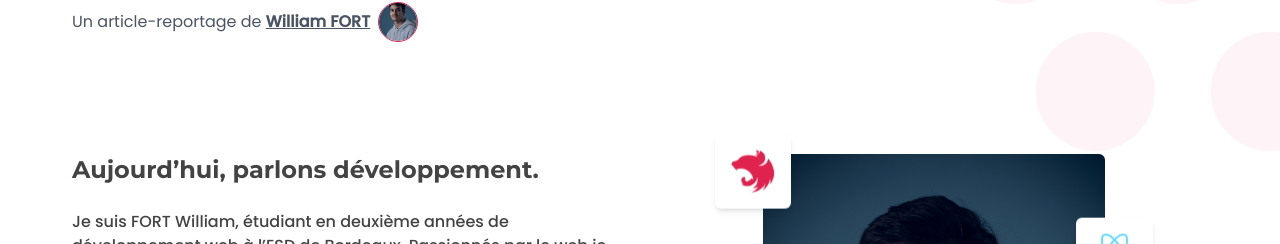
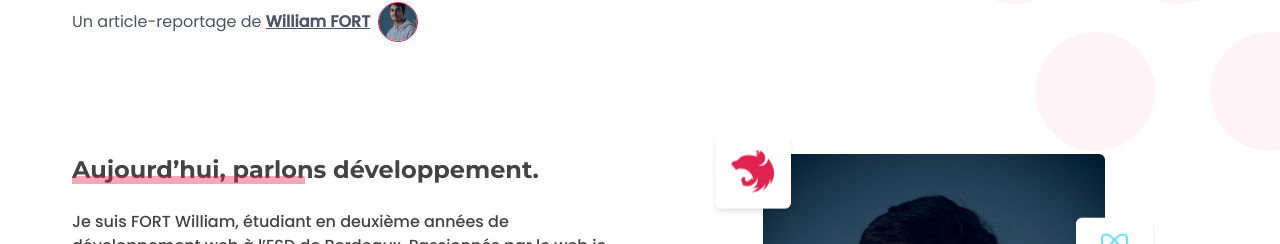
Before and after one commit to Draxx0/Yabawt-Rapport, a React (Vite) app: page / in a window 1280 px wide. Shown: the part 242-486 px from the top of the page. Built offline with nearby package versions, Linux system fonts and the light colour scheme.

Commit message:
:sparkles: add link url on button

```diff
--- a/src/App.tsx
+++ b/src/App.tsx
@@ -18,7 +18,7 @@ const App = () => {
 
       <ArticleRow sectionName="presentation">
         <>
-          <ArticleRow.Text articleSubtitle="Aujourd’hui, parlons développement." hasButton textButton="Découvrir">
+          <ArticleRow.Text articleSubtitle="Aujourd’hui, parlons développement." hasButton textButton="Découvrir" url="#yabawt">
             <div className="flex flex-col gap-3">
               <p className="font-medium">Je suis FORT William, étudiant en deuxième années de développement web à l’ESD de Bordeaux. Passionnés par le web je cherchais à mettre en oeuvre les
                 compétences que j’ai pu acquérir lors de ma formation ainsi qu’au cours de mes heures de développement sur des projets personnels.</p>
@@ -47,7 +47,7 @@ const App = () => {
               <Bloc imageUrl="/assets/icons/react.svg" className="-right-12 top-16" tooltipContent="Désigné comme entreprise innovante."><p className="text-red font-bold text-xl cursor-help">2018</p></Bloc>
             </>
           </ArticleRow.Image>
-          <ArticleRow.Text articleSubtitle="Yabawt" hasButton textButton="Voir plus">
+          <ArticleRow.Text articleSubtitle="Yabawt" hasButton textButton="Voir plus" url="https://www.yabawt.com/">
             <div className="relative">
               <p className="font-medium">En 2013, l'histoire de Yabawt commence avec la fusion des talents de trois co-fondateurs, donnant naissance à une agence digitale. Leur objectif était de fournir des solutions uniques, adaptées à chaque secteur d'activité, afin d'aider leurs clients à se démarquer de la concurrence. Quatre ans plus tard, une nouvelle phase débute lorsque le Groupe Sud-Ouest investit dans Yabawt. Cette collaboration permet à Yabawt d'étendre son influence et d'offrir à ses clients une expertise enrichie, puisée dans le savoir-faire et l'expérience du Groupe Sud-Ouest. En 2018, Yabawt reçoit une reconnaissance significative en étant officiellement désignée comme une entreprise innovante, bénéficiant du soutien de partenaires de premier plan, la Région Nouvelle Aquitaine, la BP et Theophraste.</p>
               <FloaterIcon name="yabawt" className="absolute left-0 -bottom-36 md:-bottom-48" />
--- a/src/common/components/ArticleRow.tsx
+++ b/src/common/components/ArticleRow.tsx
@@ -1,11 +1,11 @@
 import Button from "./Button";
 
-const ArticleRowText = ({ children, articleSubtitle, hasButton = false, textButton = "Découvrir" }: { children: React.ReactElement, articleSubtitle: string; hasButton?: boolean, textButton?: string; }) => (
+const ArticleRowText = ({ children, articleSubtitle, hasButton = false, textButton = "Découvrir", url }: { children: React.ReactElement, articleSubtitle: string; hasButton?: boolean, textButton?: string; url?: string; }) => (
  <div className="flex flex-col gap-6 w-full md:w-1/2">
-  <h2 className="text-2xl font-bold">{articleSubtitle}</h2>
+  <h2 className="text-2xl w-fit font-bold relative z-10 before:[] before:w-1/2 before:h-2 before:absolute before:left-0 before:bottom-[0.15rem] before:bg-red before:opacity-40">{articleSubtitle}</h2>
   {children}
   {(hasButton && textButton) && (
-   <Button text={textButton} hasArrow />
+   <Button text={textButton} hasArrow url={url} />
   )}
  </div>
 );
--- a/src/common/components/Button.tsx
+++ b/src/common/components/Button.tsx
@@ -1,8 +1,8 @@
 import Arrow from "/assets/icons/arrow.svg";
 
-const Button = ({ text, hasArrow = false }: { text: string; hasArrow: boolean }) => {
+const Button = ({ text, hasArrow = false, url }: { text: string; hasArrow: boolean, url?: string; }) => {
  return (
-  <a href="" className="bg-red px-4 py-2 text-white flex items-center gap-3 w-fit rounded-md group">
+  <a href={url} className="bg-red px-4 py-2 text-white flex items-center gap-3 w-fit rounded-md group cursor-pointer">
    {text}
    {hasArrow && (
     <img src={Arrow} alt="" className="group-hover:translate-x-2 transition ease-in-out duration-200" />
```
